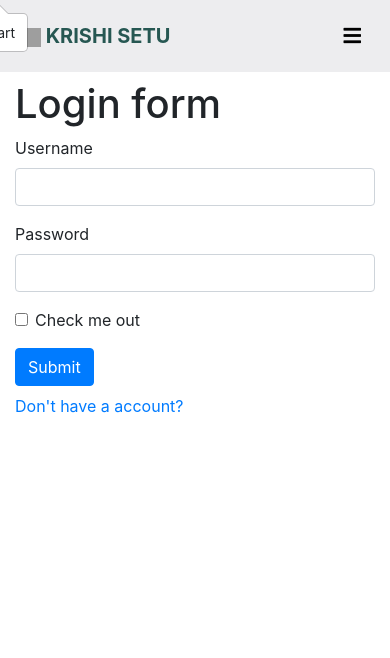
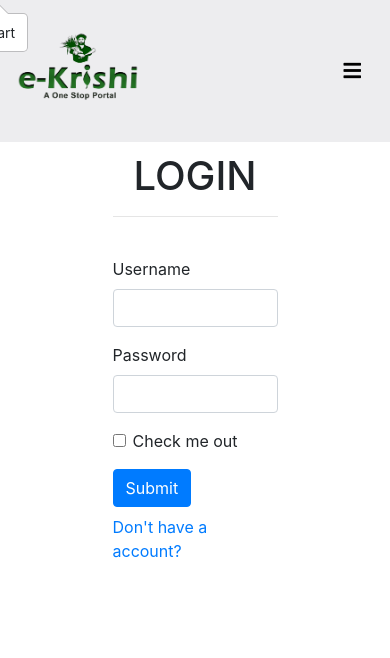
Before and after one commit to yashwadhwani08/e-krishi, a Django app: page /shop/login in a window 390 px wide. Shown: the top 658 px of the page. Run offline with Django 3.2, Linux system fonts and the light colour scheme; parts of the project's set-up code (start-up, migrations or seed data) failed here and were passed over; some libraries are stand-ins or nearby versions; grey boxes are pictures that could not be loaded.

Commit message:
html css

```diff
--- a/farmer/templates/farmer/about.html
+++ b/farmer/templates/farmer/about.html
@@ -3,13 +3,15 @@
 <main role="main" class="main">
 
     <div class="container" style="margin-top: 9%;">
-        <h1 class="display-3">About Krishi Setu <img src="https://img.icons8.com/emoji/55/000000/man-farmer.png" /></h1>
+        <h1 style ="text-align: center;">About E-Krishi</h1>
+        <hr>
+        <br>
         <p>
             In India, farmers are the most exploited and underprivileged humans. They never get the deserved profits, owing to their efforts. The reasons include faulty farm practices like overuse of chemical fertilizers, uneven rainfall, soil infertility or any
             crop related diseases. But one of the major causes is the transportation of the harvested produce to regulated markets. Farmers just get one-fourth part of the total share while the remaining share is distributed amongst the middlemen. With
             food inflation at an all-time high, these middlemen are only boosting the soaring food prices further. Gaining from these profits, the middlemen deprive farmers and consumers of a fair price.</p>
         <p>
-            Krishi Setu is an attempt to eliminate middlemen so that the farmer can get maximum profit from the trade chain. Our portal is a simple website where a farmer can upload the quantity of his produce and wholesalers can purchase as per requirements and
+            E-Krishi is an attempt to eliminate middlemen so that the farmer can get maximum profit from the trade chain. Our portal is a simple website where a farmer can upload the quantity of his produce and wholesalers can purchase as per requirements and
             availability. Some peculiar features of the website include daily news ,farm related tutorials, accessing dashboard to keep the farmer updated about the current market price. This website also consist of a feature which will determine crop
             disease by uploading a picture of crop with some other details. The consumer will get recommendations on their purchases as per season and locality. The buyer can visit the place or have courier services integrated. We would choose the most
             optimized path if the good is supposed to be delivered to another location and there are drop points that come in between. This also reduces delivery cost-efficiently.
--- a/farmer/templates/farmer/basic.html
+++ b/farmer/templates/farmer/basic.html
@@ -34,12 +34,12 @@
                             <a class="nav-link text-uppercase font-weight-bold" href="/farmer">Home</a>
                         </li>
                         <li class="nav-item {% block aboutactive %}{% endblock aboutactive %}"><a href="/farmer/about" class="nav-link text-uppercase font-weight-bold">About</a></li>
-                        <li class="nav-item {% block dashboardactive %}{% endblock dashboardactive %}">
+                        <!-- <li class="nav-item {% block dashboardactive %}{% endblock dashboardactive %}">
                             <a class="nav-link text-uppercase font-weight-bold" href="/farmer/dashboard">Dashboard</a>
                         </li>
                         <li class="nav-item {% block newsactive %}{% endblock newsactive %}">
                             <a class="nav-link text-uppercase font-weight-bold" href="/farmer/news">News</a>
-                        </li>
+                        </li> -->
                         <li class="nav-item {% block tutoactive %}{% endblock tutoactive %}">
                             <a class="nav-link text-uppercase font-weight-bold" href="/farmer/tutorials">Tutorials</a>
                         </li>
--- a/farmer/templates/farmer/contact.html
+++ b/farmer/templates/farmer/contact.html
@@ -21,7 +21,7 @@
         background-color: #dddddd;
     }
 </style>
-<div class="container con" style="margin-top:8%;">
+<div class="container con" style="margin-top:5%;">
     <h2>Government Helpline Numbers for Farmers</h2>
     <small><a href="https://vikaspedia.in/e-governance/citizen-services/toll-free-number">Info from vikaspedia</a></small>
     <hr>
@@ -127,6 +127,7 @@
             </tr>
         </tbody>
     </table>
+    <br><br>
 </div>
 
 {% endblock %}
--- a/farmer/templates/farmer/tutorials.html
+++ b/farmer/templates/farmer/tutorials.html
@@ -1,7 +1,9 @@
 {% extends 'farmer/basic.html' %} {% block title %}Tutorials{% endblock %} {% block tutoactive %}active{% endblock tutoactive %}{% block body %}
 
-<h2 style="margin-top: 8%; text-align: center;">Tutorials</h2>
+
 <div class="container">
+    <h2 style="margin-top: 9%; text-align: center;">Tutorials</h2>
+    <hr><br>
     <div class="row">
         <div class="card col-md-4">
             <iframe height=420px width=350px src="https://www.youtube.com/embed/2F74xw1VK8E" frameborder="0" allow="accelerometer; autoplay; clipboard-write; encrypted-media; gyroscope; picture-in-picture" allowfullscreen></iframe>
--- a/shop/templates/shop/about.html
+++ b/shop/templates/shop/about.html
@@ -2,13 +2,15 @@
 <main role="main" class="main">
 
     <div class="container" style="margin-top: 9%;">
-        <h1 class="display-3">About Krishi Setu <img src="https://img.icons8.com/emoji/55/000000/man-farmer.png" /></h1>
+        <h1 style ="text-align: center;">About E-Krishi</h1>
+        <hr>
+        <br>
         <p>
             In India, farmers are the most exploited and underprivileged humans. They never get the deserved profits, owing to their efforts. The reasons include faulty farm practices like overuse of chemical fertilizers, uneven rainfall, soil infertility or any
             crop related diseases. But one of the major causes is the transportation of the harvested produce to regulated markets. Farmers just get one-fourth part of the total share while the remaining share is distributed amongst the middlemen. With
             food inflation at an all-time high, these middlemen are only boosting the soaring food prices further. Gaining from these profits, the middlemen deprive farmers and consumers of a fair price.</p>
         <p>
-            Krishi Setu is an attempt to eliminate middlemen so that the farmer can get maximum profit from the trade chain. Our portal is a simple website where a farmer can upload the quantity of his produce and wholesalers can purchase as per requirements and
+            E-Krishi is an attempt to eliminate middlemen so that the farmer can get maximum profit from the trade chain. Our portal is a simple website where a farmer can upload the quantity of his produce and wholesalers can purchase as per requirements and
             availability. Some peculiar features of the website include daily news ,farm related tutorials, accessing dashboard to keep the farmer updated about the current market price. This website also consist of a feature which will determine crop
             disease by uploading a picture of crop with some other details. The consumer will get recommendations on their purchases as per season and locality. The buyer can visit the place or have courier services integrated. We would choose the most
             optimized path if the good is supposed to be delivered to another location and there are drop points that come in between. This also reduces delivery cost-efficiently.
--- a/shop/templates/shop/basic.html
+++ b/shop/templates/shop/basic.html
@@ -1,3 +1,4 @@
+{% load static %}
 <!doctype html>
 <html lang="en">
 
@@ -46,6 +47,7 @@
 
         .navbar.active .nav-link {
             color: #265752;
+            height: 100px;
         }
 
         .navbar.active .nav-link:hover,
@@ -106,7 +108,7 @@
         }
 
         .load {
-            position: absolute;
+            position: fixed;
             top: 0;
             bottom: 0;
             left: 0;
@@ -120,9 +122,8 @@
     <div id="loader" class="load"></div>
     <header class="header">
         <nav class="navbar navbar-expand-lg fixed-top py-3">
-            <a href="/" class="navbar-brand text-uppercase font-weight-bold"><img
-                    src="https://img.icons8.com/plasticine/25/000000/sprout.png"
-                    style="max-height: 25px; max-width: 25px" /> Krishi Setu</a>
+            <div class="container">
+                <a href="/" class="navbar-brand text-uppercase font-weight-bold"><img src="{% static '/logo.png' %}" alt="logo" style="height: 100px;"/></a>
                 <button type="button" data-toggle="collapse" data-target="#navbarSupportedContent"
                     aria-controls="navbarSupportedContent" aria-expanded="false" aria-label="Toggle navigation"
                     class="navbar-toggler navbar-toggler"><i class="fa fa-bars"></i></button>
@@ -139,8 +140,8 @@
                                 class="nav-link text-uppercase font-weight-bold">Tracker</a></li>
                         <li class="nav-item {% block historyactive %}{% endblock historyactive %}"><a href="/shop/history"
                                 class="nav-link text-uppercase font-weight-bold">History</a></li>
-                    <li class="nav-item {% block newsactive %}{% endblock newsactive %}"><a href="/shop/news"
-                            class="nav-link text-uppercase font-weight-bold">News</a></li>
+                        <!-- <li class="nav-item {% block newsactive %}{% endblock newsactive %}"><a href="/shop/news"
+                                class="nav-link text-uppercase font-weight-bold">News</a></li> -->
                         {% if user.is_authenticated %}
                         <li class="nav-item {% block logout %}{% endblock logout %}"><a href="/shop/logout"
                                 class="nav-link text-uppercase font-weight-bold">Logout</a></li>
@@ -159,7 +160,7 @@
                         </li>
                     </ul>
                     <form action='/shop/search' method='get' class="form-inline my-2 my-lg-0 ml-2">
-                    <input class="form-control mr-sm-2" type="search" placeholder="Search" aria-label="Search"
+                        <input class="form-control mr-sm-2" style="width: 100px;" type="search" placeholder="Search" aria-label="Search"
                             name="search" id="search">
                         <button class="btn btn-outline-success my-2 my-sm-0" type="submit">Search</button>
                     </form>
@@ -171,8 +172,9 @@
                         <img src="https://img.icons8.com/color/20/000000/shopping-cart.png" />Cart(<span id="cart">0</span>)
                     </button>
                 </div>
-
+            </div>
         </nav>
+        <br><br>
     </header>
     {% for message in messages %}
     <div class="alert alert-{{message.tags}} mb-0 alert-dismissible fade show" role="alert">
--- a/shop/templates/shop/contact.html
+++ b/shop/templates/shop/contact.html
@@ -6,9 +6,9 @@
         padding-top: 5%;
     }
 </style>
-hello
+
 <div class="container center_div">
-    <h3 class="text-center my-3">Contact Us</h3>
+    <h3 class="text-center my-3">CONTACT US</h3>
     <hr>
     <div class="row">
         <div class="col-md-12 text-center">
--- a/shop/templates/shop/login.html
+++ b/shop/templates/shop/login.html
@@ -6,10 +6,15 @@
 
     .login {
         padding-top: 80px;
+        width: 50%;
+        height: 100px;
+        float:center;
     }
 </style>
 <div class="container login">
-    <h1>Login form</h1>
+    <br>
+    <h1 style="text-align: center;">LOGIN</h1>
+    <hr><br>
     <form method="post" action="/shop/login">{% csrf_token %}
         <div class="form-group">
             <label for="number">Username</label>
@@ -26,6 +31,6 @@
         </div>
         <button type="submit" class="btn btn-primary mb-2">Submit</button>
     </form>
-    <a href="/farmer/signup">Don't have a account?</a>
+    <a href="/shop/signup">Don't have a account?</a>
 </div>
 {% endblock %}
```
Also changed, not shown: farmer/templates/farmer/index.html (+10 -8 lines), shop/templates/shop/signup.html (+7 -2 lines), DummyTEProject/static/Intro2.PNG (deleted), db.sqlite3. Lines whose indentation alone changed are shown as unchanged.
